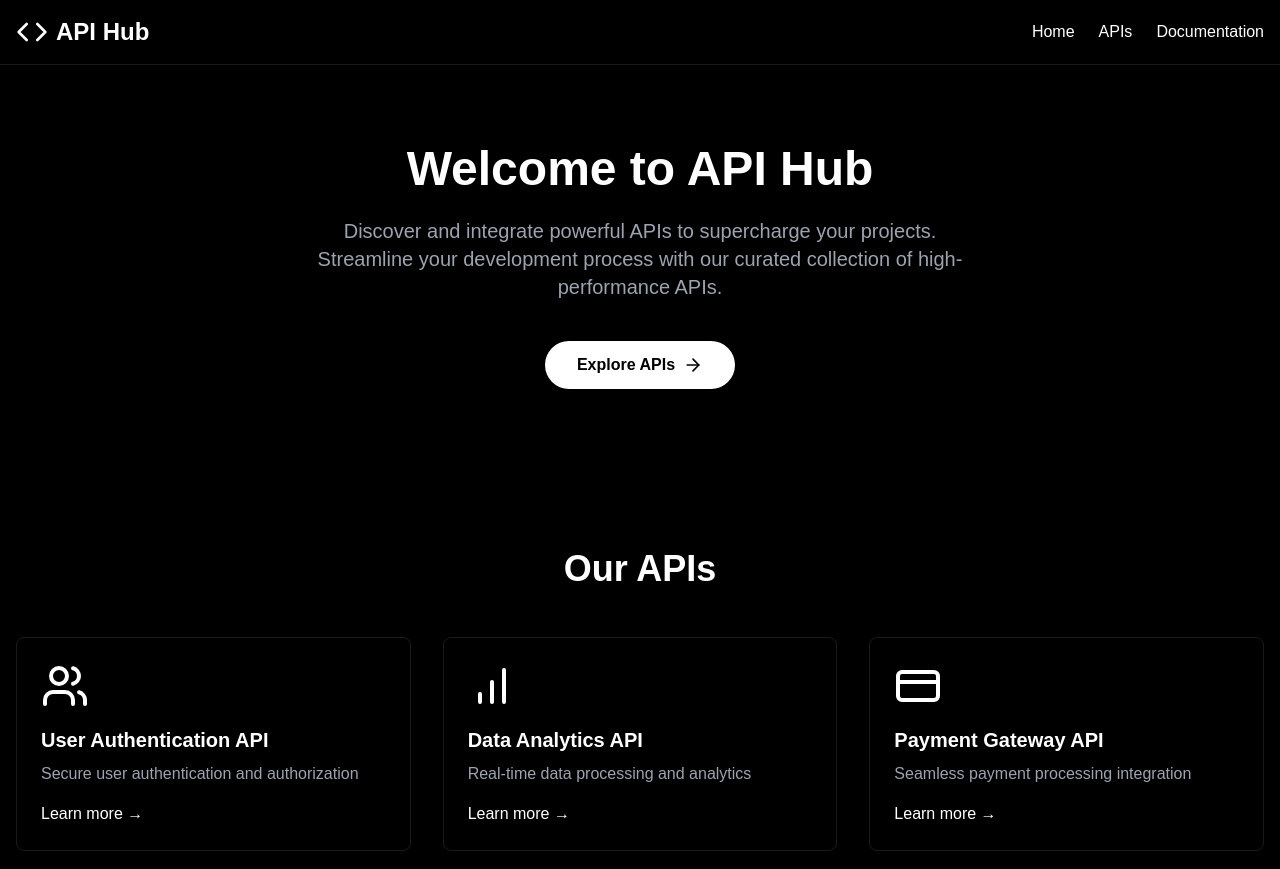
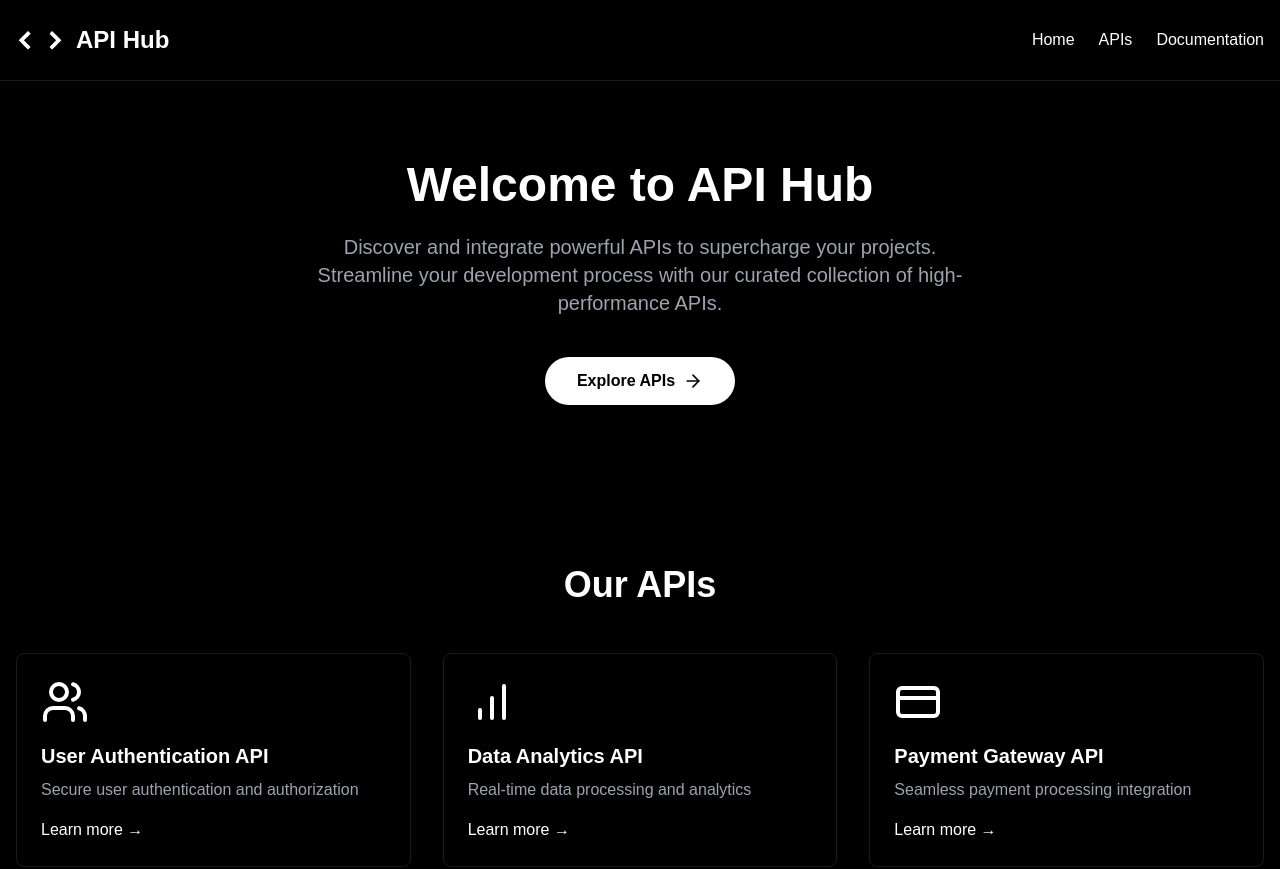
Before and after one commit to yachty66/api-hub-frontend, a Next.js app: page / in a window 1280 px wide. Shown: the top 869 px of the page. Built offline with nearby package versions, Linux system fonts and the light colour scheme.

Commit message:
add logo

```diff
--- a/components/header.tsx
+++ b/components/header.tsx
@@ -1,12 +1,21 @@
-import Link from "next/link"
-import { Code } from "lucide-react"
+import Link from "next/link";
+import Image from "next/image";
 
 export default function Header() {
   return (
     <header className="bg-black border-b border-white/10 sticky top-0 z-10">
       <div className="container mx-auto px-4 py-4 flex justify-between items-center">
-        <Link href="/" className="text-2xl font-bold flex items-center space-x-2">
-          <Code className="w-8 h-8" />
+        <Link
+          href="/"
+          className="text-2xl font-bold flex items-center space-x-3"
+        >
+          <Image
+            src="/logo.png"
+            alt="API Hub Logo"
+            width={48}
+            height={48}
+            className="w-12 h-12"
+          />
           <span>API Hub</span>
         </Link>
         <nav>
@@ -17,7 +26,10 @@ export default function Header() {
               </Link>
             </li>
             <li>
-              <Link href="#apis" className="hover:text-gray-300 transition-colors">
+              <Link
+                href="#apis"
+                className="hover:text-gray-300 transition-colors"
+              >
                 APIs
               </Link>
             </li>
@@ -30,5 +42,5 @@ export default function Header() {
         </nav>
       </div>
     </header>
-  )
+  );
 }
```
Also changed, not shown: public/logo.png (added).
